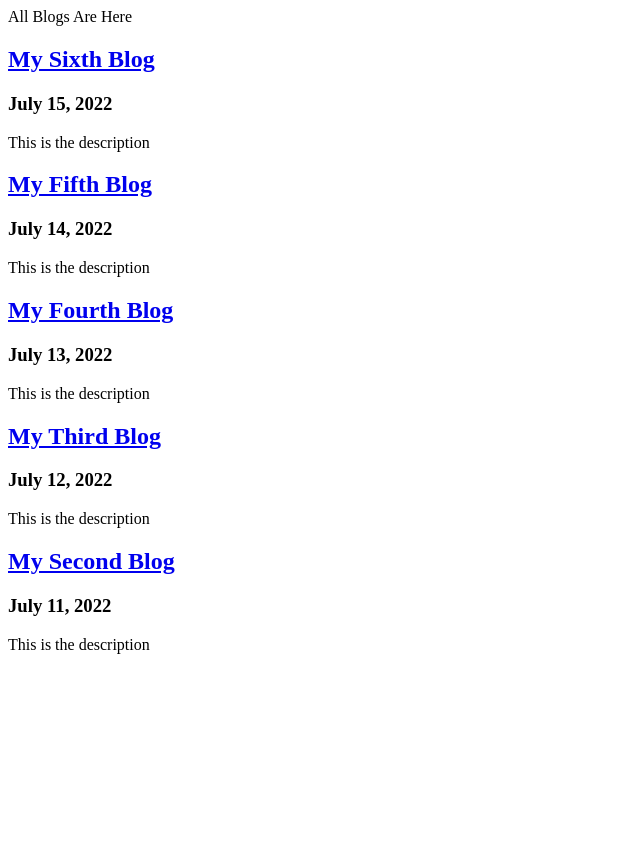
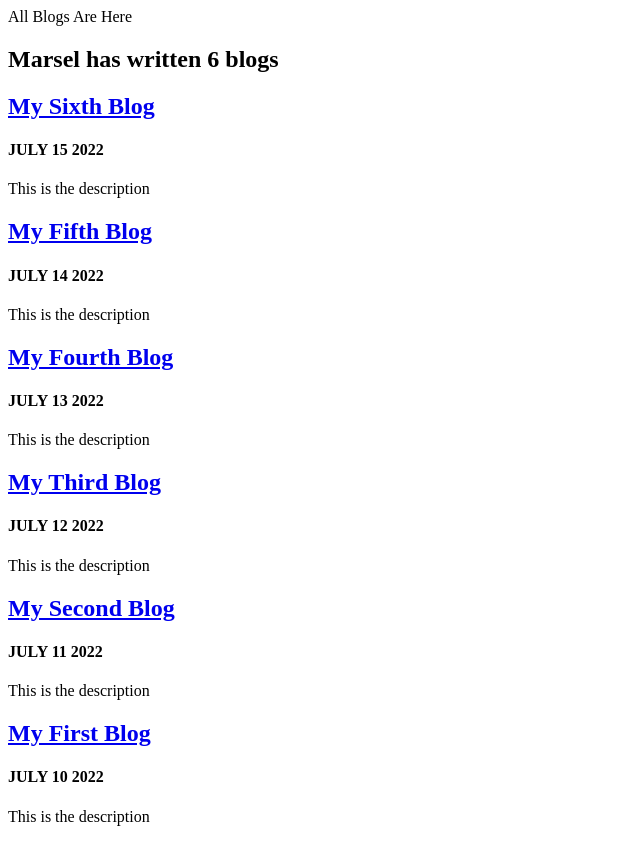
Before and after one commit to Bikmetle/personal_portfolio, a Django app: page /blog/ in a window 1280 px wide. Shown: the whole page, without its empty margins (0-640 px from the left). Before the commit the page ends 654 px from the top, so only its background shows below. Run offline with Django 4.2, Linux system fonts and the light colour scheme; data comes from the database, SQL or seed files in the repository.

Commit message:
before 5.12

```diff
--- a/blog/templates/blog/all_blogs.html
+++ b/blog/templates/blog/all_blogs.html
@@ -1,9 +1,10 @@
 All Blogs Are Here
 
+<h2>Marsel has written {{ blogs.count }} blog{{ blogs.count|pluralize }}</h2>
 {% for blog in blogs %}
 
 <a href="{% url 'blog:detail' blog.id %}"><h2>{{ blog.title }}</h2></a>
-<h3>{{ blog.date }}</h3>
-<p>{{ blog.description }}</p>
+<h4>{{ blog.date|date:'F j Y'|upper }}</h4>
+<p>{{ blog.description|striptags|truncatechars:100 }}</p>
 
 {% endfor %}
--- a/blog/templates/blog/detail.html
+++ b/blog/templates/blog/detail.html
@@ -1,3 +1,4 @@
 <h1>{{ blog.title }}</h1>
+<h3>--{{ blog.date|date:'F jS Y'}}--</h3>
 <br>
-<h2>{{ blog.description }}</h2>
+<h2>{{ blog.description|safe }}</h2>
--- a/blog/views.py
+++ b/blog/views.py
@@ -3,7 +3,7 @@ from .models import Blog
 
 # Create your views here.
 def all_blogs(request):
-    blogs = Blog.objects.order_by('-date')[:5]
+    blogs = Blog.objects.order_by('-date')
     return render(request, 'blog/all_blogs.html', {'blogs':blogs})
 
 def detail(request, blog_id):
--- a/personal_portfolio/urls.py
+++ b/personal_portfolio/urls.py
@@ -22,7 +22,7 @@ from portfolio import views
 urlpatterns = [
     path('admin/', admin.site.urls),
     path('', views.home, name='home'),
-    path('blog/', include('blog.urls')),
+    path('blog/', include('blog.urls'), name='blog'),
 ]
 
 urlpatterns += static(settings.MEDIA_URL, document_root=settings.MEDIA_ROOT)
--- a/portfolio/templates/portfolio/home.html
+++ b/portfolio/templates/portfolio/home.html
@@ -1,5 +1,5 @@
 <h1>My portfolio</h1>
-
+<a href="{% url 'blog:all_blogs' %}">Blog</a>
 {% load static %}
 
 <img src="{% static 'portfolio/me.jpeg' %}">
```
